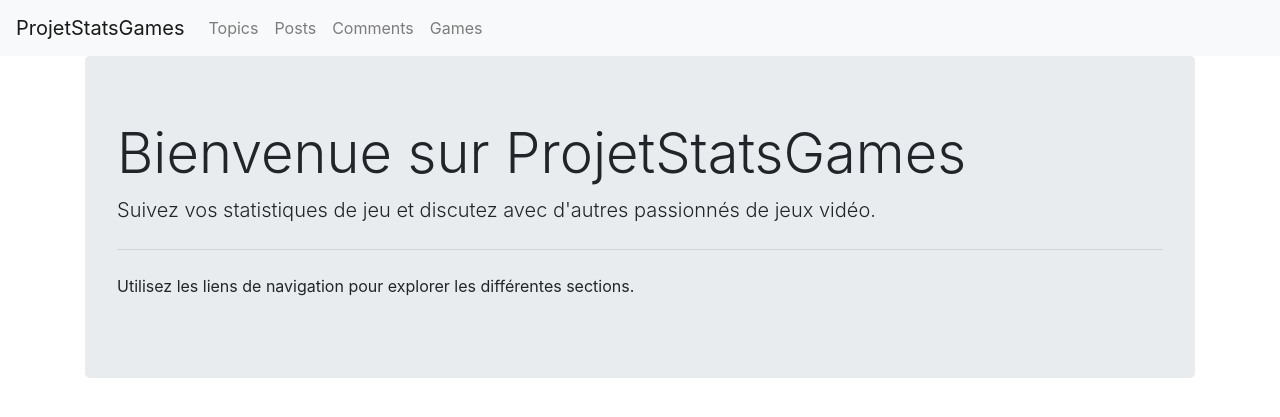
After one commit to SamymaS/ProjetStatsGames, a Django app: page / in a window 1280 px wide. The commit adds this page. Shown: the top 417 px of the page. Run offline with Django 5.2, Linux system fonts and the light colour scheme; some libraries are stand-ins or nearby versions.

Commit message:
Define routes, views and test (bug games url)

```diff
--- a/forum/settings.py
+++ b/forum/settings.py
@@ -21,14 +21,20 @@ DEBUG = True
 ALLOWED_HOSTS = []
 
 INSTALLED_APPS = [
+    # Applications par défaut
+
     'django.contrib.admin',
     'django.contrib.auth',
     'django.contrib.contenttypes',
     'django.contrib.sessions',
     'django.contrib.messages',
     'django.contrib.staticfiles',
+
+    # Applications tierces
     'rest_framework',
     'rest_framework_simplejwt',
+
+    # Mon Application
     'forum_app',
 ]
 
--- a/forum/urls.py
+++ b/forum/urls.py
@@ -1,8 +1,10 @@
 from django.contrib import admin
 from django.urls import path, include
-from rest_framework_simplejwt.views import (TokenObtainPairView, TokenRefreshView, )
+from forum_app.views import home
+from rest_framework_simplejwt.views import TokenObtainPairView, TokenRefreshView
 
 urlpatterns = [
+    path('', home, name='home'),  # Page d'accueil
     path('admin/', admin.site.urls),
     path('api/token/', TokenObtainPairView.as_view(), name='token_obtain_pair'),
     path('api/token/refresh/', TokenRefreshView.as_view(), name='token_refresh'),
--- /dev/null
+++ b/forum_app/templates/forum_app/base.html
@@ -0,0 +1,33 @@
+<!DOCTYPE html>
+<html lang="en">
+<head>
+    <meta charset="UTF-8">
+    <meta name="viewport" content="width=device-width, initial-scale=1.0">
+    <link href="https://maxcdn.bootstrapcdn.com/bootstrap/4.5.2/css/bootstrap.min.css" rel="stylesheet">
+    <title>{% block title %}ProjetStatsGames{% endblock %}</title>
+</head>
+<body>
+    <nav class="navbar navbar-expand-lg navbar-light bg-light">
+        <a class="navbar-brand" href="/">ProjetStatsGames</a>
+        <div class="collapse navbar-collapse" id="navbarNav">
+            <ul class="navbar-nav">
+                <li class="nav-item">
+                    <a class="nav-link" href="/api/topics/">Topics</a>
+                </li>
+                <li class="nav-item">
+                    <a class="nav-link" href="/api/posts/">Posts</a>
+                </li>
+                <li class="nav-item">
+                    <a class="nav-link" href="/api/comments/">Comments</a>
+                </li>
+                <li class="nav-item">
+                    <a class="nav-link" href="/games/">Games</a>
+                </li>
+            </ul>
+        </div>
+    </nav>
+    <div class="container">
+        {% block content %}{% endblock %}
+    </div>
+</body>
+</html>
--- /dev/null
+++ b/forum_app/templates/forum_app/index.html
@@ -0,0 +1,12 @@
+{% extends "forum_app/base.html" %}
+
+{% block title %}Accueil{% endblock %}
+
+{% block content %}
+<div class="jumbotron">
+    <h1 class="display-4">Bienvenue sur ProjetStatsGames</h1>
+    <p class="lead">Suivez vos statistiques de jeu et discutez avec d'autres passionnés de jeux vidéo.</p>
+    <hr class="my-4">
+    <p>Utilisez les liens de navigation pour explorer les différentes sections.</p>
+</div>
+{% endblock %}
--- a/forum_app/urls.py
+++ b/forum_app/urls.py
@@ -11,5 +11,5 @@ urlpatterns = [
     path('posts/<int:pk>/', PostDetailView.as_view(), name='post-detail'),
     path('comments/', CommentListCreateView.as_view(), name='comment-list'),
     path('comments/<int:pk>/', CommentDetailView.as_view(), name='comment-detail'),
-    path('', api_index, name='api_index'),  # Ajoutez cette ligne pour l'index de l'API
+    path('', api_index, name='api_index'),
 ]
--- a/forum_app/views.py
+++ b/forum_app/views.py
@@ -7,10 +7,14 @@ from django.http import JsonResponse
 import urllib.parse
 import requests
 
-# Vues existantes
 class TopicListCreateView(generics.ListCreateAPIView):
     queryset = Topic.objects.all()
     serializer_class = TopicSerializer
+
+    def list(self, request):
+        queryset = self.get_queryset()
+        context = {'topics': queryset}
+        return render(request, 'forum_app/topics.html', context)
 
 class TopicDetailView(generics.RetrieveUpdateDestroyAPIView):
     queryset = Topic.objects.all()
@@ -20,6 +24,11 @@ class PostListCreateView(generics.ListCreateAPIView):
     queryset = Post.objects.all()
     serializer_class = PostSerializer
 
+    def list(self, request):
+        queryset = self.get_queryset()
+        context = {'posts': queryset}
+        return render(request, 'forum_app/posts.html', context)
+
 class PostDetailView(generics.RetrieveUpdateDestroyAPIView):
     queryset = Post.objects.all()
     serializer_class = PostSerializer
@@ -28,17 +37,23 @@ class CommentListCreateView(generics.ListCreateAPIView):
     queryset = Comment.objects.all()
     serializer_class = CommentSerializer
 
+    def list(self, request):
+        queryset = self.get_queryset()
+        context = {'comments': queryset}
+        return render(request, 'forum_app/comments.html', context)
+
 class CommentDetailView(generics.RetrieveUpdateDestroyAPIView):
     queryset = Comment.objects.all()
     serializer_class = CommentSerializer
 
-# Vue pour gérer la réponse OAuth
+def home(request):
+    return render(request, 'forum_app/index.html')
+
 def oauth_callback(request):
     code = request.GET.get('code')
     if not code:
         return redirect('/')
 
-    # Échanger le code contre un jeton d'accès
     token_url = 'https://id.twitch.tv/oauth2/token'
     data = {
         'client_id': settings.IGDB_CLIENT_ID,
@@ -54,12 +69,9 @@ def oauth_callback(request):
     if not access_token:
         return redirect('/')
 
-    # Stocker le jeton d'accès dans la session (ou base de données)
     request.session['access_token'] = access_token
-
     return redirect('/games/')
 
-# Rediriger l'utilisateur vers l'URL d'autorisation
 def oauth_authorize(request):
     auth_url = 'https://id.twitch.tv/oauth2/authorize'
     params = {
@@ -71,7 +83,6 @@ def oauth_authorize(request):
     url = f"{auth_url}?{urllib.parse.urlencode(params)}"
     return redirect(url)
 
-# Vue pour récupérer les données de jeux depuis IGDB
 def get_games_from_igdb(request):
     access_token = request.session.get('access_token')
     if not access_token:
@@ -87,8 +98,5 @@ def get_games_from_igdb(request):
     games = response.json()
     return render(request, 'forum_app/games.html', {'games': games})
 
-# Vue pour l'index de l'API
 def api_index(request):
-    return JsonResponse({
-        'message': 'Bienvenue à l\'API de ProjetStatsGames. Utilisez les routes spécifiques pour accéder aux données.'
-    })
+    return render(request, 'forum_app/index.html')
--- a/package.json
+++ b/package.json
@@ -11,6 +11,7 @@
   "description": "",
   "dependencies": {
     "axios": "^1.6.8",
+    "bootstrap": "^5.3.3",
     "dotenv": "^16.4.5"
   }
 }
```
Also changed, not shown: forum_app/templates/forum_app/comments.html (added, +15 -0 lines), forum_app/templates/forum_app/games.html (+17 -14 lines), forum_app/templates/forum_app/oauth_authorize.html (added, +8 -0 lines), forum_app/templates/forum_app/oauth_callback.html (added, +8 -0 lines), forum_app/templates/forum_app/posts.html (added, +15 -0 lines), forum_app/templates/forum_app/topics.html (added, +16 -0 lines), package-lock.json.
